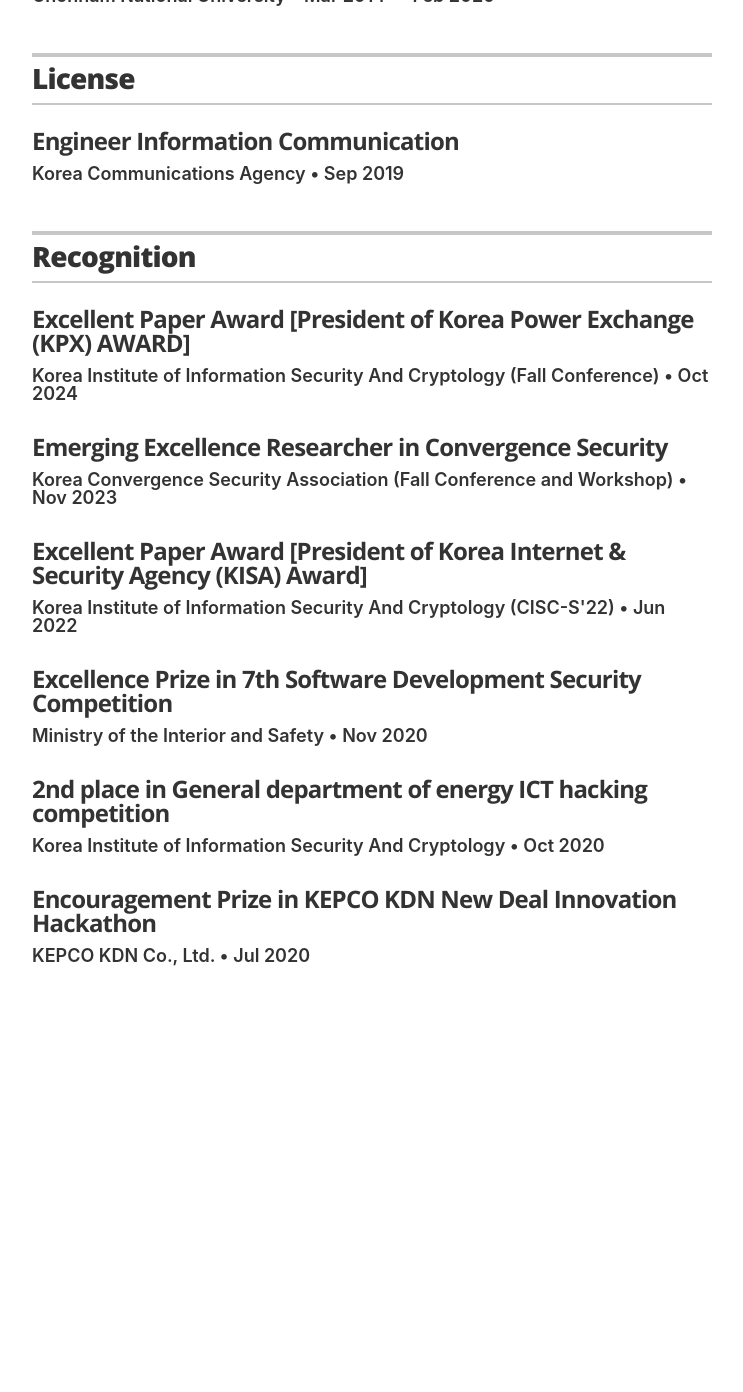
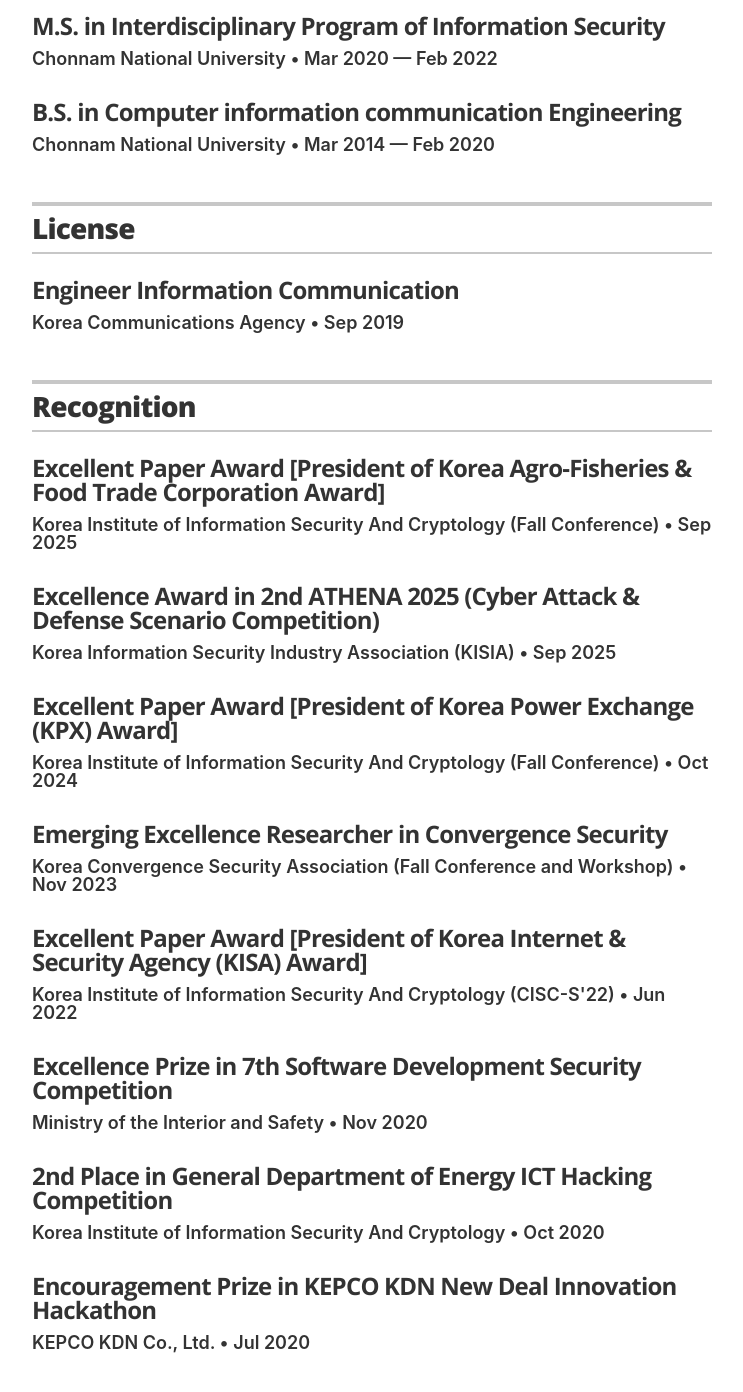
Before and after one commit to soledo/soledo.github.io, a Jekyll site: the page built from _pages/cv-print.html, in a window 1280 px wide and 1400 px high, scrolled down 1397 px. Shown: the top 1392 px of the window, without its empty margins (268-1011 px from the left). Built offline with Jekyll 4.4.1, drawn with Linux system fonts in a browser that asks for light colours; before the commit the page ends 2410 px from its top, so only the background shows below that; some of the changed text lies outside the part shown.

Commit message:
Update CV-print data with latest publications and awards

```diff
--- a/_data/recognitions.yml
+++ b/_data/recognitions.yml
@@ -1,24 +1,30 @@
 # Recognitions
 
-- award: Excellent Paper Award [President of Korea Power Exchange (KPX) AWARD]
+- award: Excellent Paper Award [President of Korea Agro-Fisheries & Food Trade Corporation Award]
+  organization: Korea Institute of Information Security And Cryptology (Fall Conference)
+  year: Sep 2025
+
+- award: Excellence Award in 2nd ATHENA 2025 (Cyber Attack & Defense Scenario Competition)
+  organization: Korea Information Security Industry Association (KISIA)
+  year: Sep 2025
+
+- award: Excellent Paper Award [President of Korea Power Exchange (KPX) Award]
   organization: Korea Institute of Information Security And Cryptology (Fall Conference)
   year: Oct 2024
 
 - award: Emerging Excellence Researcher in Convergence Security
   organization: Korea Convergence Security Association (Fall Conference and Workshop)
   year: Nov 2023
-  #summary: 2023 Korea Convergence Security Society Fall Conference and Workshop in Seoul, Korea
 
 - award: Excellent Paper Award [President of Korea Internet & Security Agency (KISA) Award]
   organization: Korea Institute of Information Security And Cryptology (CISC-S'22)
   year: Jun 2022
-  #summary:
 
 - award: Excellence Prize in 7th Software Development Security Competition
   organization: Ministry of the Interior and Safety
   year: Nov 2020
 
-- award: 2nd place in General department of energy ICT hacking competition
+- award: 2nd Place in General Department of Energy ICT Hacking Competition
   organization: Korea Institute of Information Security And Cryptology
   year: Oct 2020
 
```
Also changed, not shown: _data/experience.yml (+8 -4 lines).
